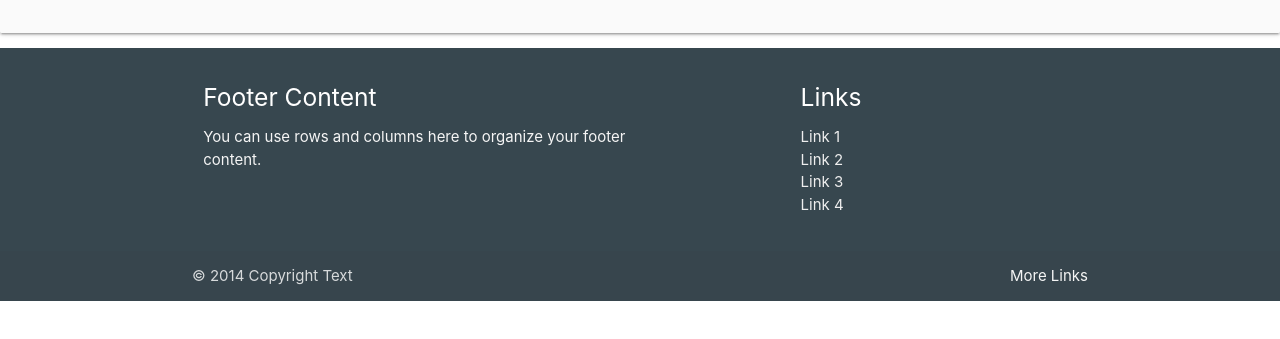
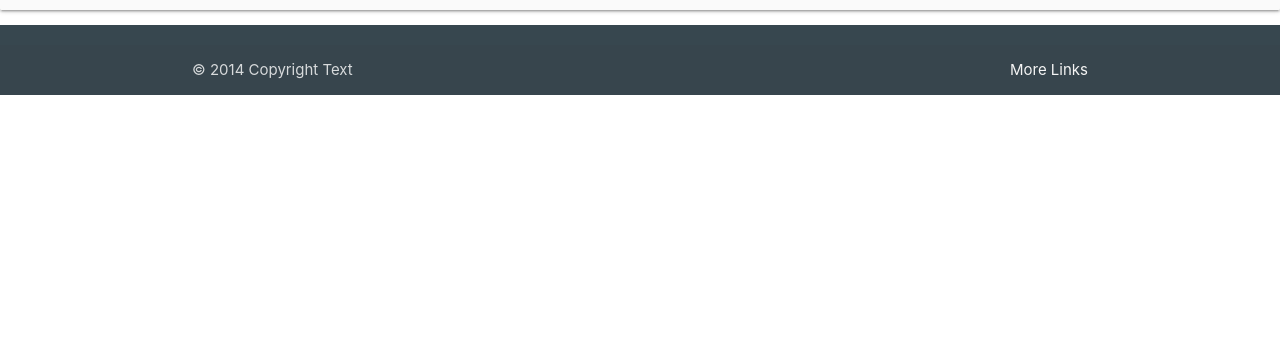
Before and after one commit to andela-borazulume/meanStackProject, a website: page public/index.html in a window 1280 px wide. Shown: the part 309-648 px from the top of the page. Drawn offline with nearby package versions, Linux system fonts and the light colour scheme; no server answers.

Commit message:
latest commit

```diff
--- a/public/index.html
+++ b/public/index.html
@@ -29,10 +29,9 @@
       </div>
     </nav>
   </div>
-  <
     <div ng-view=""></div>
     <footer class="page-footer blue-grey darken-3">
-      <div class="container">
+     <!--  <div class="container">
         <div class="row">
           <div class="col l6 s12">
             <h5 class="white-text">Footer Content</h5>
@@ -48,7 +47,7 @@
             </ul>
           </div>
         </div>
-      </div>
+      </div> -->
       <div class="footer-copyright">
         <div class="container">
           © 2014 Copyright Text
--- a/public/js/controller/controller.user.js
+++ b/public/js/controller/controller.user.js
@@ -98,6 +98,7 @@ angular.module('app').controller('signupCtrl', ['$scope','Users','Categories','p
 
       post.getPosts(query, function(data){
         $scope.post = data;
+        console.log(data);
       });
     };
 
```
